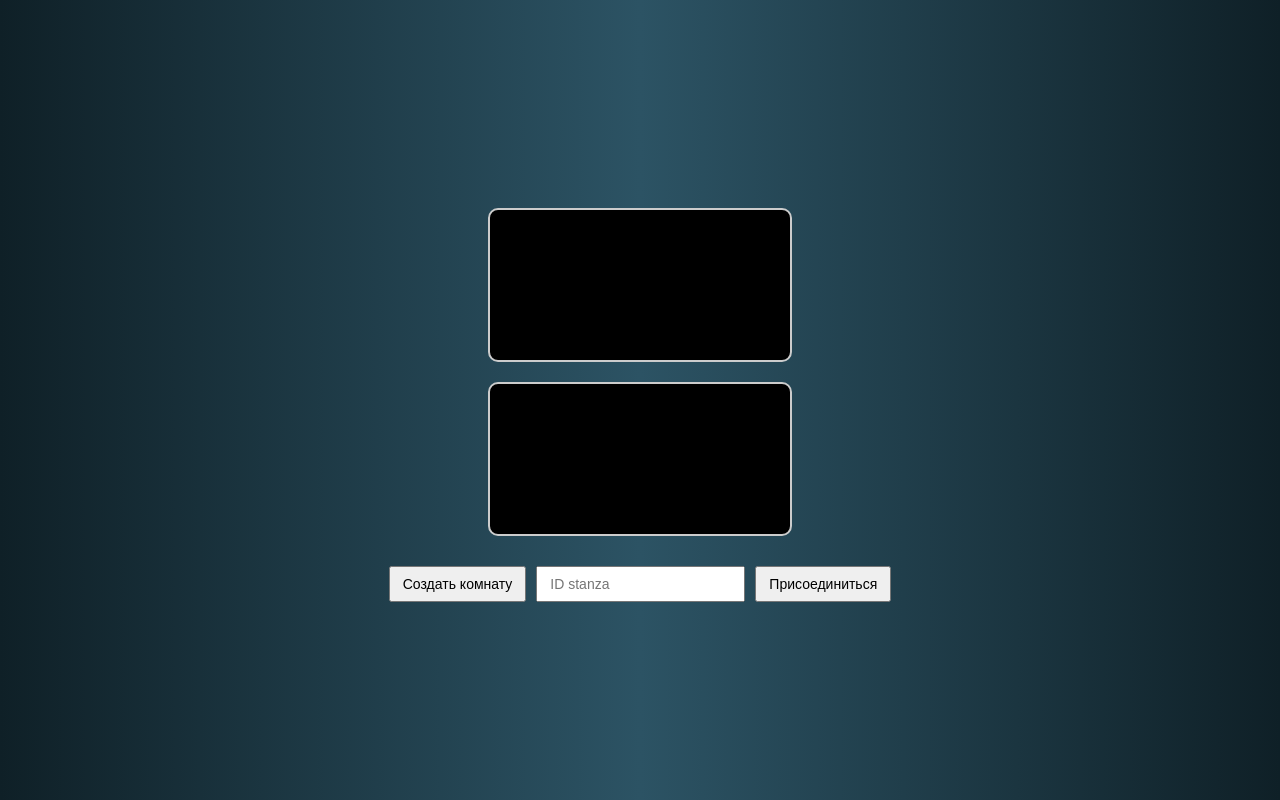
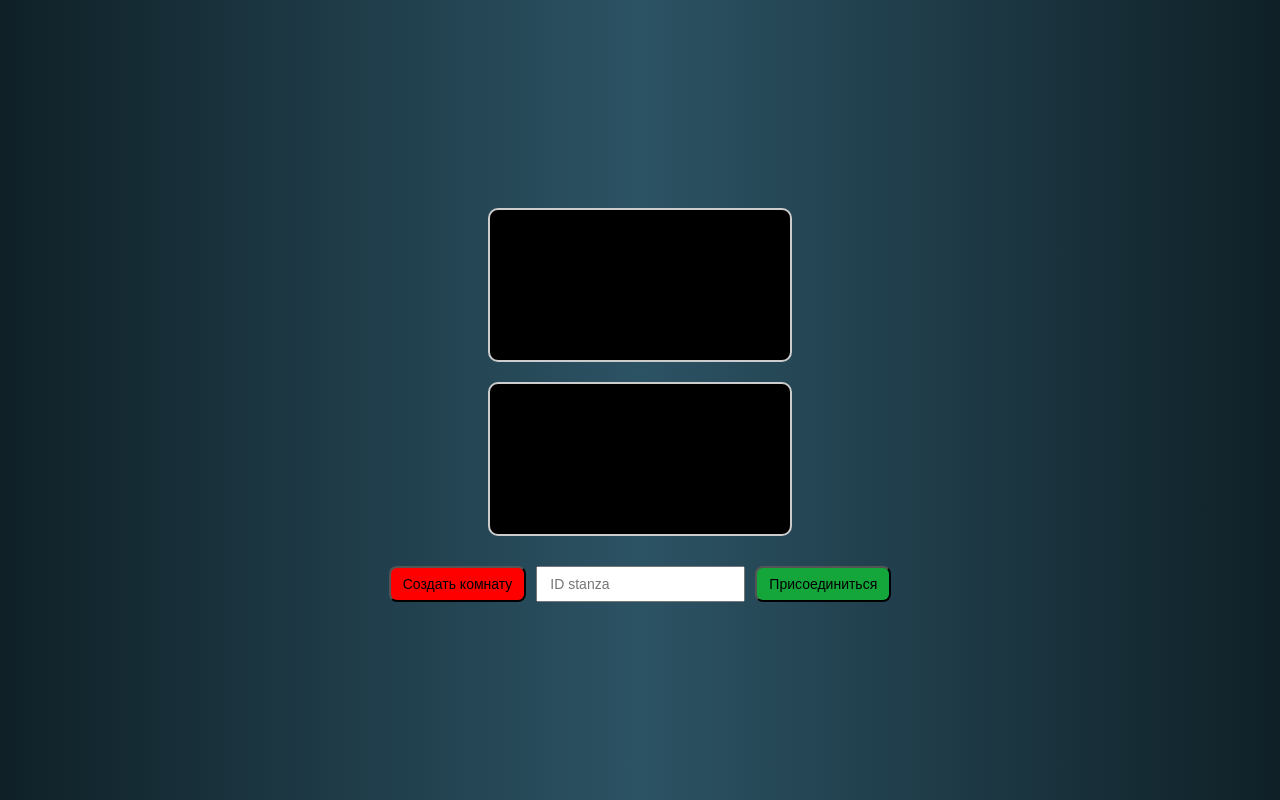
Before and after one commit to Dmitry358/AUDIO_APP, a plain HTML site: page index.html in a window 1280 px wide. Drawn offline with Linux system fonts and the light colour scheme.

```diff
--- a/index.html
+++ b/index.html
@@ -81,9 +81,9 @@
   <video id="localVideo" autoplay playsinline muted></video>
   <video id="remoteVideo" autoplay playsinline></video>
   <div>
-    <button id="startCall">Создать комнату</button>
+    <button id="startCall" style="background-color: red; border-radius: 8px;">Создать комнату</button>
     <input id="roomIdInput" placeholder="ID stanza">
-    <button id="joinCall">Присоединиться</button>
+    <button id="joinCall" style="background-color: #14a63b; border-radius: 8px;">Присоединиться</button>
   </div>
   <script src="https://www.gstatic.com/firebasejs/9.0.0/firebase-app-compat.js"></script>
   <script src="https://www.gstatic.com/firebasejs/9.0.0/firebase-database-compat.js"></script>
```
